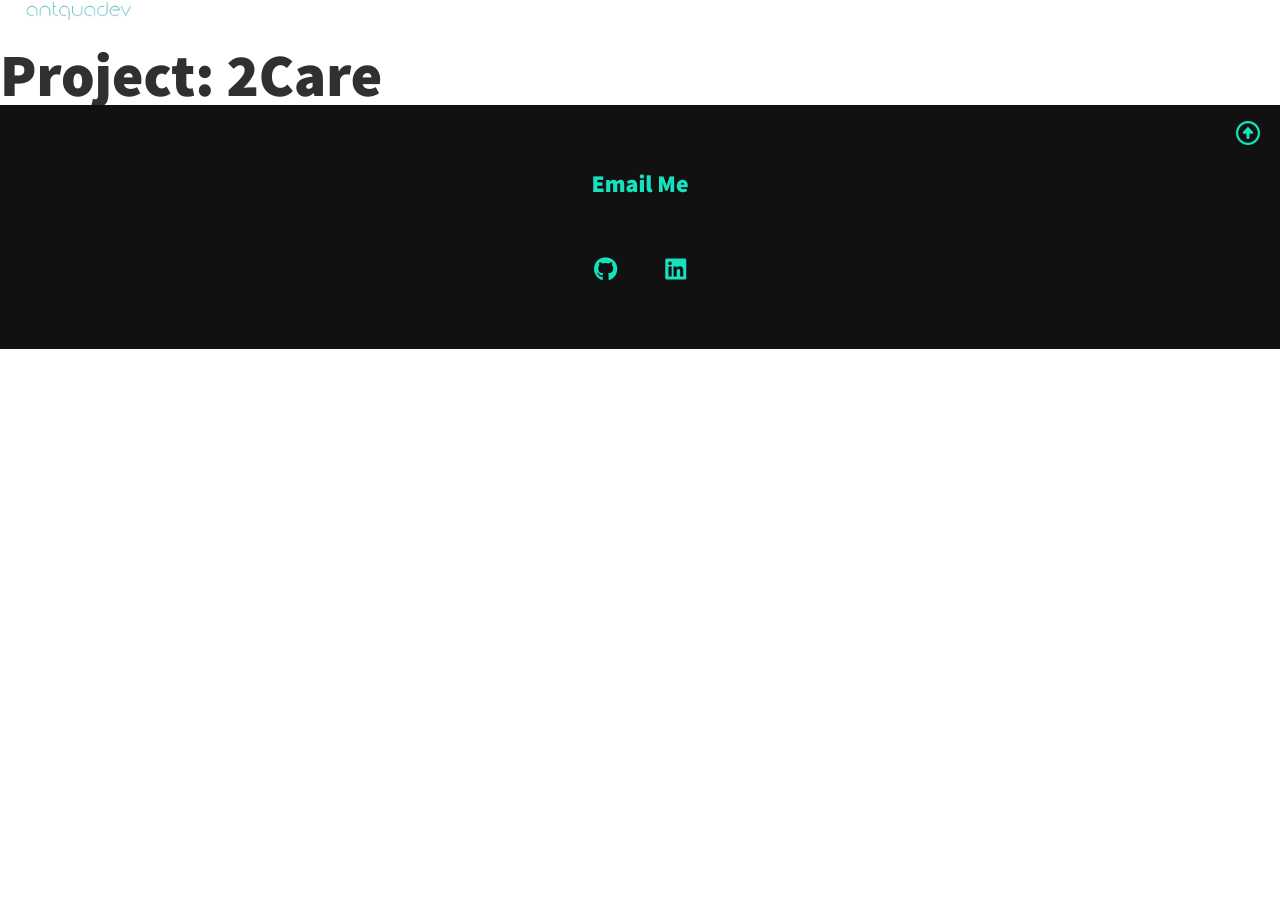
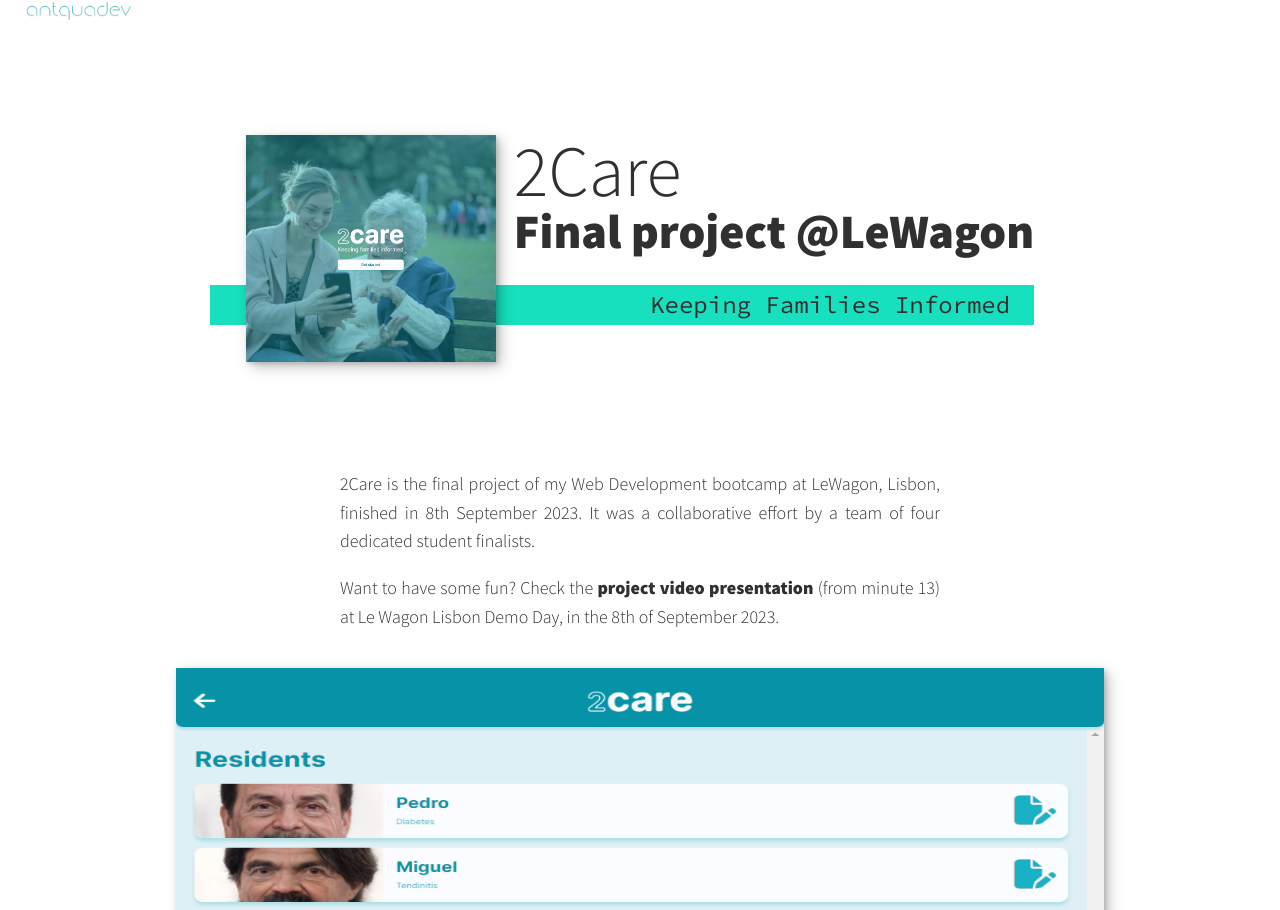
Before and after one commit to AntQua/my-portfolio-vue, a Vue app: page /project/2Care in a window 1280 px wide. Shown: the part 78-988 px from the top of the page. Before the commit the page ends 800 px from the top, so only its background shows below. Built offline with nearby package versions, Linux system fonts and the light colour scheme.

Commit message:
create project date file to populate project detail pages

```diff
--- a/src/App.vue
+++ b/src/App.vue
@@ -180,4 +180,60 @@
     font-weight: var(--fw-bold);
     margin-bottom: 2em;
 }
+
+
+/* -------------------- Intro Section --------------------*/
+
+.intro {
+    position: relative;
+}
+
+.intro__img {
+    box-shadow: var(--bs);
+    width: 100%;
+    height: 100%;
+    object-fit: cover;
+}
+
+.section__subtitle--intro {
+    display: inline-block;
+}
+
+
+
+@media (min-width: 600px) {
+    .intro {
+        display: grid;
+        width: min-content;
+        margin: 0 auto;
+        grid-column-gap: 1em;
+        grid-template-areas:
+            "img title"
+            "img subtitle";
+        grid-template-columns: min-content max-content;
+    }
+
+    .intro__img {
+        grid-area: img;
+        min-width: 250px;
+        position: relative;
+        z-index: 2;
+    }
+
+    .section__title--intro strong {
+        font-size: 3rem;
+    }
+
+    .section__subtitle--intro {
+        align-self: start;
+        grid-column: -1 / 1;
+        grid-row: 2;
+        text-align: right;
+        position: relative;
+        left: -1.5em;
+        width: calc(100% + 1.5em);
+    }
+}
+
+
 </style>
--- a/src/pages/ProjectDetail.vue
+++ b/src/pages/ProjectDetail.vue
@@ -1,24 +1,67 @@
 <template>
-    <div>
-      <h2>Project: {{ projectId }}</h2>
-      <!-- Project details here -->
+  <div v-if="project">
+    <section class="intro">
+      <h1 class="section__title section__title--intro">
+        {{ project.title1 }} <strong>{{ project.title2 }}</strong>
+      </h1>
+      <p class="section__subtitle section__subtitle--intro">{{ project.subtitle }}</p>
+      <img :src="project.img1" alt="" class="intro__img">
+    </section>
+
+    <div class="portfolio-item-individual">
+      <p v-html="project.description1"></p>
+      <p v-html="project.description2"></p>
+      <img :src="project.img2" alt="">
+      <p v-html="project.description3"></p>
+      <p v-html="project.description4"></p>
+      <p v-html="project.description5"></p>
+    </div>
   </div>
 </template>
 
 <script>
+import projectData from '../projects-data.js';
+
 export default {
   name: 'ProjectDetail',
   props: {
-      id: String
+    id: {
+      type: String,
+      required: true
+    }
   },
   computed: {
-      projectId() {
-        return this.$route.params.id;
+    project() {
+      return projectData.find(p => p.id === this.id);
     }
   }
 };
 </script>
 
+
 <style scoped>
-  /* CSS specific to this component */
+.portfolio-item-individual {
+  text-align: justify;
+  padding: 0 2em 2em;
+  max-width: 1000px;
+  margin: 0 auto;
+}
+
+.portfolio-item-individual p {
+  max-width: 600px;
+  margin-left: auto;
+  margin-right: auto;
+}
+
+.portfolio-item-individual img {
+  width: 100%;
+  height: 25em;
+  margin-top: 2em;
+  margin-bottom: 2em;
+  box-shadow: var(--bs);
+}
+
+.portfolio-item-individual ul {
+  padding-left: 200px;
+}
 </style>
--- a/src/pages/TheHome.vue
+++ b/src/pages/TheHome.vue
@@ -103,59 +103,6 @@
 </script>
 
 <style scoped>
-/* -------------------- Intro Section --------------------*/
-
-.intro {
-    position: relative;
-}
-
-.intro__img {
-    box-shadow: var(--bs);
-    width: 100%;
-    height: 100%;
-    object-fit: cover;
-}
-
-.section__subtitle--intro {
-    display: inline-block;
-}
-
-
-
-@media (min-width: 600px) {
-    .intro {
-        display: grid;
-        width: min-content;
-        margin: 0 auto;
-        grid-column-gap: 1em;
-        grid-template-areas:
-            "img title"
-            "img subtitle";
-        grid-template-columns: min-content max-content;
-    }
-
-    .intro__img {
-        grid-area: img;
-        min-width: 250px;
-        position: relative;
-        z-index: 2;
-    }
-
-    .section__title--intro strong {
-        font-size: 3rem;
-    }
-
-    .section__subtitle--intro {
-        align-self: start;
-        grid-column: -1 / 1;
-        grid-row: 2;
-        text-align: right;
-        position: relative;
-        left: -1.5em;
-        width: calc(100% + 1.5em);
-    }
-}
-
 
 /* -------------------- My Skills Section --------------------*/
 
--- /dev/null
+++ b/src/projects-data.js
@@ -0,0 +1,93 @@
+export default [
+    {
+      id: '2Care',
+      title1: '2Care',
+      title2: 'Final project @LeWagon',
+      subtitle: 'Keeping Families Informed',
+      img1: require('./assets/images/projects/2Care/2Care.png'),
+      img2: require('./assets/images/projects/2Care/2Care-details.png'),
+      urlProj: 'https://app-2care-7e485396212c.herokuapp.com/',
+      urlGitHub: 'https://github.com/AntQua/app-2care',
+      description1: '2Care is the final project of my Web Development bootcamp at LeWagon, Lisbon, finished in 8th September 2023. It was a collaborative effort by a team of four dedicated student finalists.',
+      description2: '<p>Want to have some fun? Check the <a href="https://www.youtube.com/watch?v=TtFWVkDVefA" target="_blank">project video presentation</a> (from minute 13) at Le Wagon Lisbon Demo Day, in the 8th of September 2023.</p>',
+      description3: '2Care is a web application designed to bridge the communication gap between elderly care homes and the families of their residents. It specifically caters to elderly homes and families with loved ones residing in such facilities.',
+      description4: 'The app offers a unique solution, enabling elderly care homes to monitor the well-being of their residents and share this vital information with registered family members via email notifications.',
+      description5: "2Care was built using the Ruby on Rails framework and deployed on <strong>Heroku</strong>. The email functionality was implemented using <strong>SendGrid</strong>. The app's design was meticulously crafted with <strong>Figma</strong>."
+    },
+    {
+        id: 'Botanika',
+        title1: 'Botanika',
+        title2: 'Individual project',
+        subtitle: 'e-commerce web app',
+        img1: require('./assets/images/projects/Botanika/Botanika.png'),
+        img2: require('./assets/images/projects/Botanika/Botanika-details.png'),
+        urlProj: 'https://cloud462022.azurewebsites.net/',
+        urlGitHub: 'https://github.com/AntQua/Botanika',
+        description1: 'Botanika is my final project of the Software Development Academy at Rumos, Lisbon, finished in May 2022.',
+        description2: 'Botanika is a cloud software solution for gardenig enthusiasts which includes the online sale of flowers, plants and products for their cultivation.',
+        description3: 'Environment and used Tools:',
+        description4: 'The Admin / BackOffice Area:',
+        description5: 'Azure Resources:'
+      },
+      {
+        id: 'MyLibrary',
+        title1: 'MyLibrary',
+        title2: 'Individual project',
+        subtitle: 'My Library Project',
+        img1: require('./assets/images/projects/MyLibrary/MyLibrary.png'),
+        img2: require('./assets/images/projects/MyLibrary/MyLibrary-details.png'),
+        urlProj: 'https://antqua.github.io/MyLibrary/',
+        urlGitHub: 'https://github.com/AntQua/MyLibrary',
+        description1: 'MyLibrary is a single page who allows the user to input its favourit books and keeping track of its read status.',
+        description2: 'Note that there is no back-end so the books are not stored in a database so they will vanish when the page is reloaded. The goal of this project was just for training.',
+        description3: 'MyLibrary</a> was built using only <strong>HTML</strong>, <strong>CSS</strong> and <strong>JavaScript</strong> and deployed on <strong>GitHub Pages</strong>',
+        description4: '',
+        description5: ''
+      },
+      {
+        id: 'Portfolio',
+        title1: "Cera's Portfolio",
+        title2: 'Group project',
+        subtitle: 'Cera Kocher Portfolio',
+        img1: require('./assets/images/projects/Portfolio/Portfolio.png'),
+        img2: require('./assets/images/projects/Portfolio/Portfolio-details.png'),
+        urlProj: 'https://antqua.github.io/brainnest-portfolio/',
+        urlGitHub: 'https://github.com/AntQua/brainnest-portfolio',
+        description1: "Cera's Portfolio</a> is a group project (team of 4) for the Brainnest Frontend Development Advanced Industry Training program, between February and May 2023.",
+        description2: "Cera's Portfolio is a single page who displays the profile and work of the creative director, designer and photographer Cera Kosher, one of my colleagues in the program.",
+        description3: 'This project was built using only <strong>HTML</strong>, <strong>CSS</strong> and <strong>JavaScript</strong> and deployed on <strong>GitHub Pages</strong>',
+        description4: '',
+        description5: ''
+      },
+      {
+        id: 'SandSpot',
+        title1: "SandSpot",
+        title2: 'Group project @LeWagon ',
+        subtitle: 'book your place in the sand',
+        img1: require('./assets/images/projects/SandSpot/SandSpot.png'),
+        img2: require('./assets/images/projects/SandSpot/SandSpot-details.png'),
+        urlProj: 'https://whispering-meadow-11582-97e69ce26db6.herokuapp.com/',
+        urlGitHub: 'https://github.com/AntQua/sandspot',
+        description1: "SandSpot is a group project of my Web Development bootcamp at LeWagon, Lisbon, finished in 8th September 2023. It was a collaborative effort by a team of four dedicated students at the bootcamp.",
+        description2: "SandSpot is a web application designed to find beaches all arround the world and book a place in the sand.",
+        description3: 'The app offers 3 booking options for any beach available.',
+        description4: "SandSpot was built using the <strong>Ruby on Rails</strong>  framework and deployed on <strong>Heroku</strong>. The app's design was crafted with <strong>Figma</strong>.",
+        description5: ''
+      },
+      {
+        id: 'Whatchlist',
+        title1: "Whatchlist",
+        title2: 'Solo project @LeWagon',
+        subtitle: 'movies list by category',
+        img1: require('./assets/images/projects/Whatchlist/Watchlist.png'),
+        img2: require('./assets/images/projects/Whatchlist/Watchlist-details.png'),
+        urlProj: 'https://antqua-movies-289be53429bf.herokuapp.com/',
+        urlGitHub: 'https://github.com/AntQua/rails-watch-list',
+        description1: "WhatchList is a individual project of my Web Development bootcamp at LeWagon, Lisbon, finished in 8th September 2023.",
+        description2: "Watchlist is a web application designed to create movies categories and for each category create a personal movies list.",
+        description3: "Watchlist was built using the <strong>Ruby on Rails</strong>  framework and deployed on <strong>Heroku</strong>. The app's images are stored on <strong>Cloudinary</strong>.",
+        description4: '',
+        description5: ''
+      },
+
+  ];
```
Lines whose indentation alone changed are shown as unchanged.
